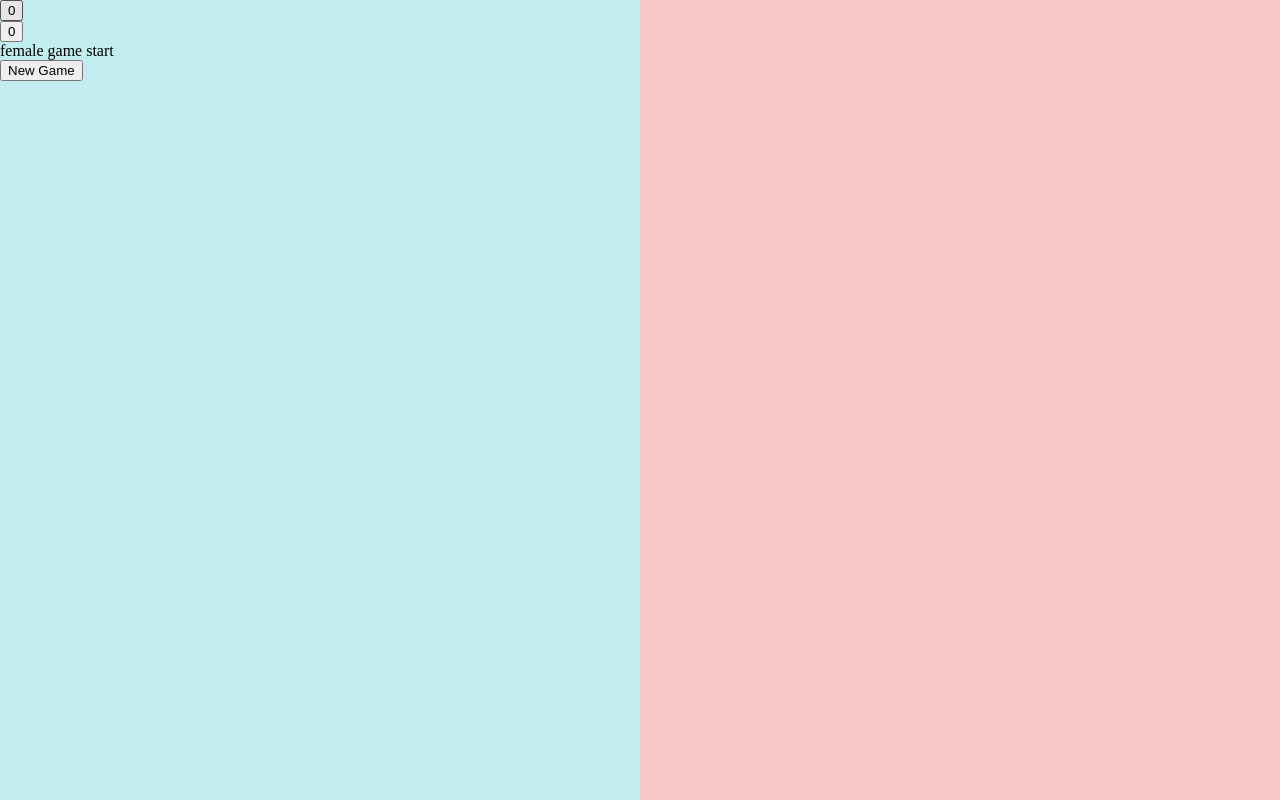
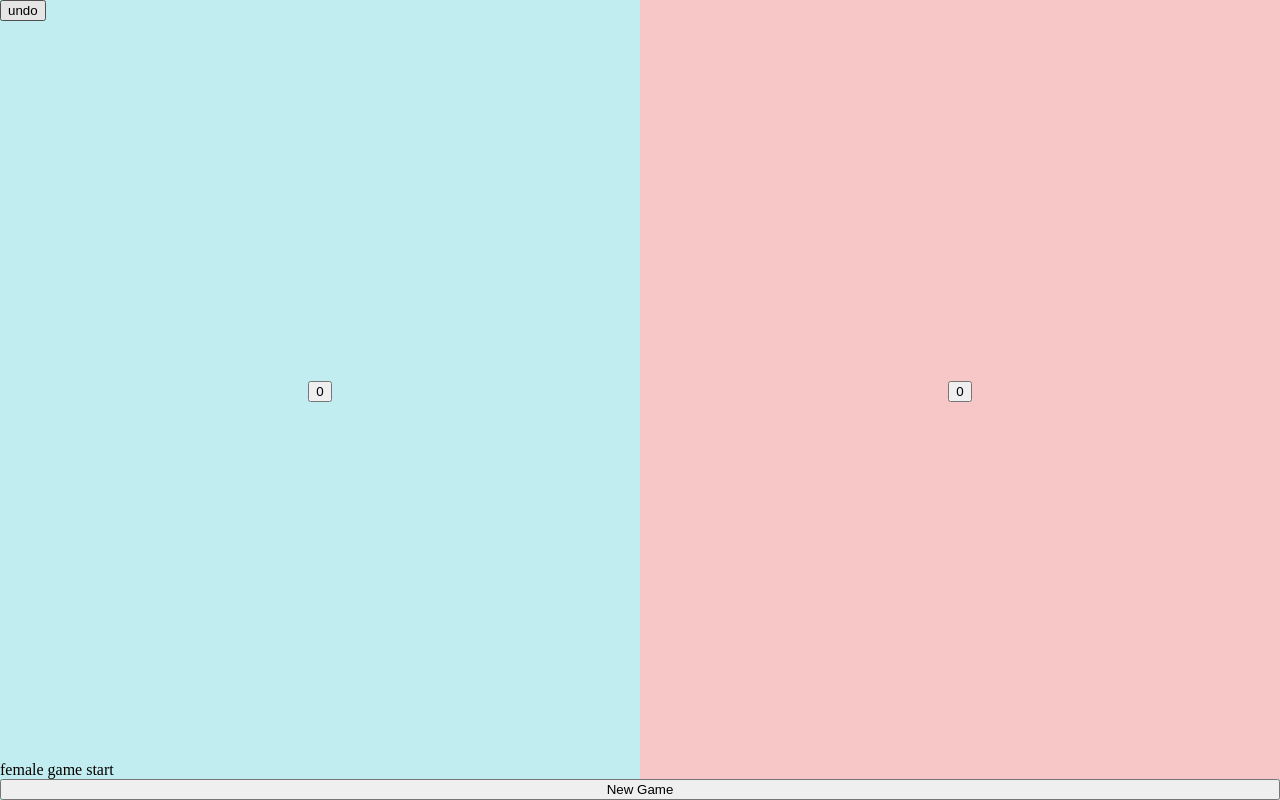
Before and after one commit to ChrisHuynh333/ultimate-scoreboard, a React (Create React App) app: page / in a window 1280 px wide. Both pictures are taken after a click on the button "Start Game". Built offline with nearby package versions, Linux system fonts and the light colour scheme.

Commit message:
Start score component styling

```diff
--- a/src/Score.js
+++ b/src/Score.js
@@ -118,20 +118,25 @@ const Score = () => {
                 <button onClick={() => newGame()}>Confirm</button>
                 <button onClick={() => setConfirmModalOpen(false)}>No</button>
             </div>
-            {totalScore[0] + totalScore[1] === 0 ? null : <button onClick={() => undoAction()}>undo</button>}
-            <div className='score-container'>
+            <div className="score-container">
+            <div className={totalScore[0] + totalScore[1] === 0 ? null : "inactive"}>
+                <button onClick={() => undoAction()}>undo</button>
+            </div>
+            <div className="scores">
                 {totalScore.map((score, index) => {
                     return (
-                        <div key={index}>
+                        <div className={`score-${index}`} key={index}>
                             <button onClick={() => changeScore(score, index)}>{score}</button>
                         </div>
                     )
                 })}
-                <div className={trackingGender ? "active" : "not-active"}>
-                    {genderStatus.gender} {genderStatus.point}
-                </div>
             </div>
+            <div className={trackingGender ? null : "not-active"}>
+                {genderStatus.gender} {genderStatus.point}
+            </div>
+
             <button onClick={() => setConfirmModalOpen(true)}>New Game</button>
+            </div>
         </div>
     )
 }
--- a/src/index.css
+++ b/src/index.css
@@ -91,6 +91,28 @@ html, body {
 }
 
 
+/* -----SCORE.JS STYLING ------- */
+
+.score-container {
+  display: flex;
+  /* align-items: center;
+  justify-content: center; */
+  flex-direction: column;
+  height: 100vh;
+}
+
+.scores {
+  display: flex;
+  margin-top: auto;
+  margin-bottom: auto;
+  justify-content: space-around;
+}
+.score-1 {
+}
+
+.score-2 {
+}
+
 .not-active {
   display: none;
 }
```
